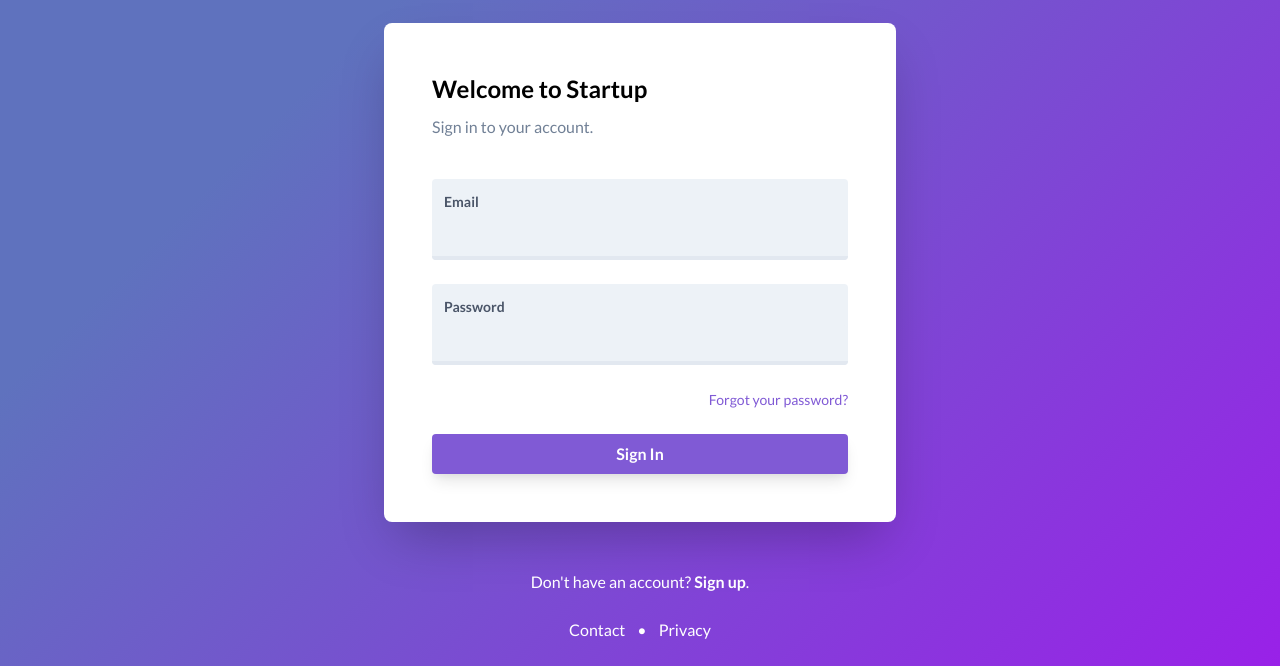
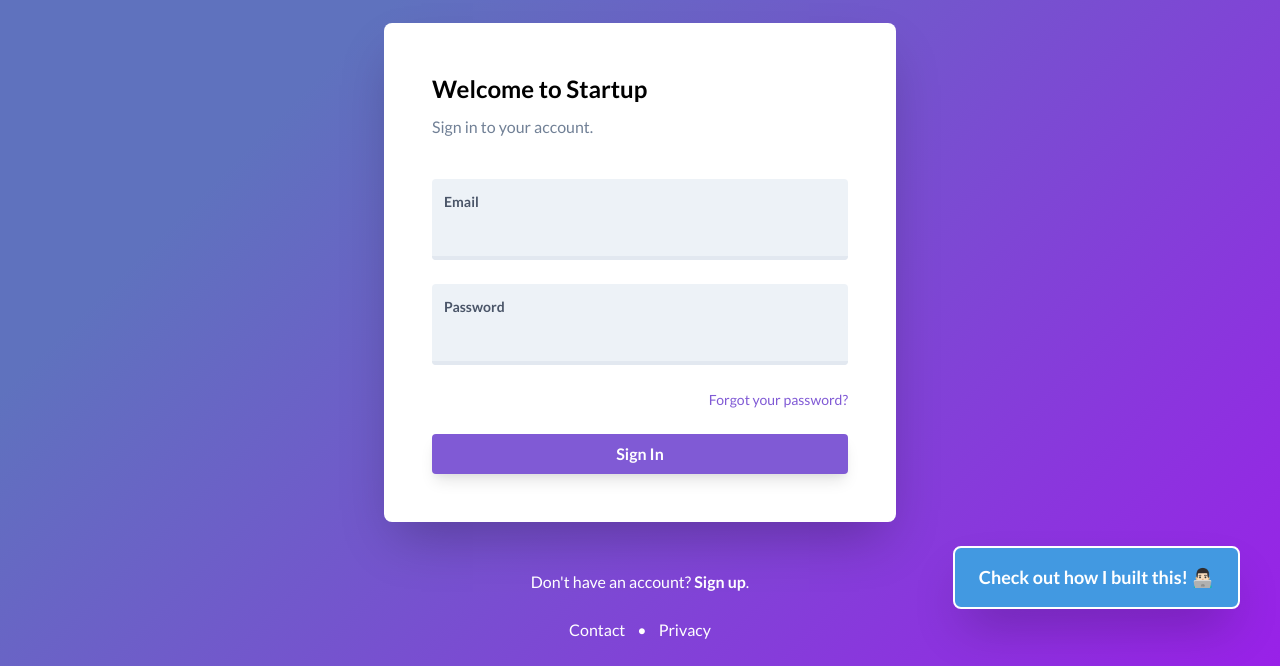
Before and after one commit to davidgrzyb/tailwind-login-template, a plain HTML site: page index.html in a window 1280 px wide. Shown: the part 151-817 px from the top of the page. Drawn offline with nearby package versions, Linux system fonts and the light colour scheme.

Commit message:
added cta for youtube video

```diff
--- a/index.html
+++ b/index.html
@@ -57,5 +57,9 @@
         <span class="mx-3">•</span>
         <a href="#" class="hover:underline">Privacy</a>
     </footer>
+
+    <a href="https://www.youtube.com/watch?v=gM9k8n3FuxI" class="hidden md:block absolute bottom-0 right-0 font-bold text-white text-lg py-4 px-6 mb-10 mr-10 bg-blue-500 border-2 border-white shadow-2xl hover:shadow-none hover:bg-blue-600 rounded-lg" target="_blank">
+        Check out how I built this! 👨🏻‍💻
+    </a>
 </body>
 </html>
```
